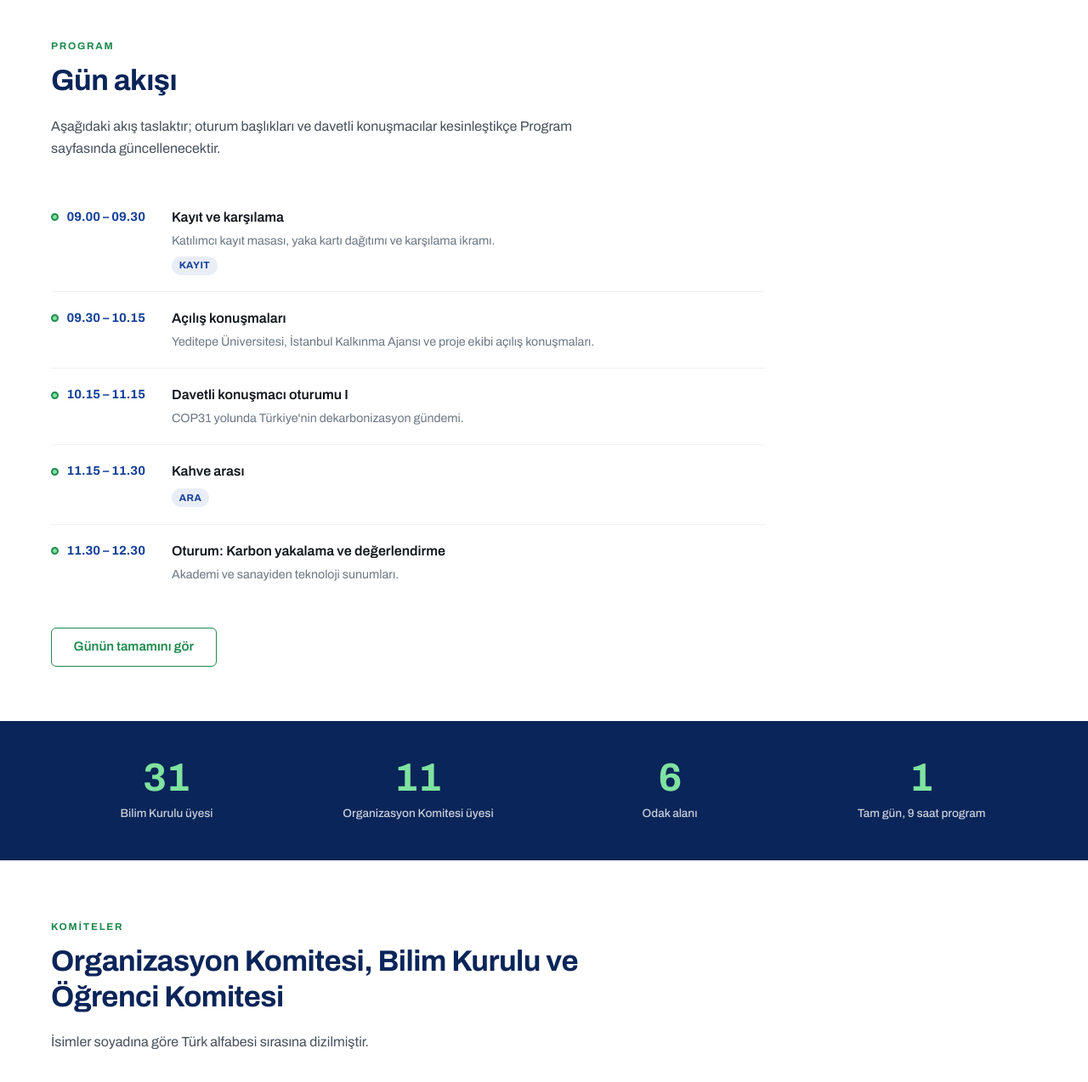
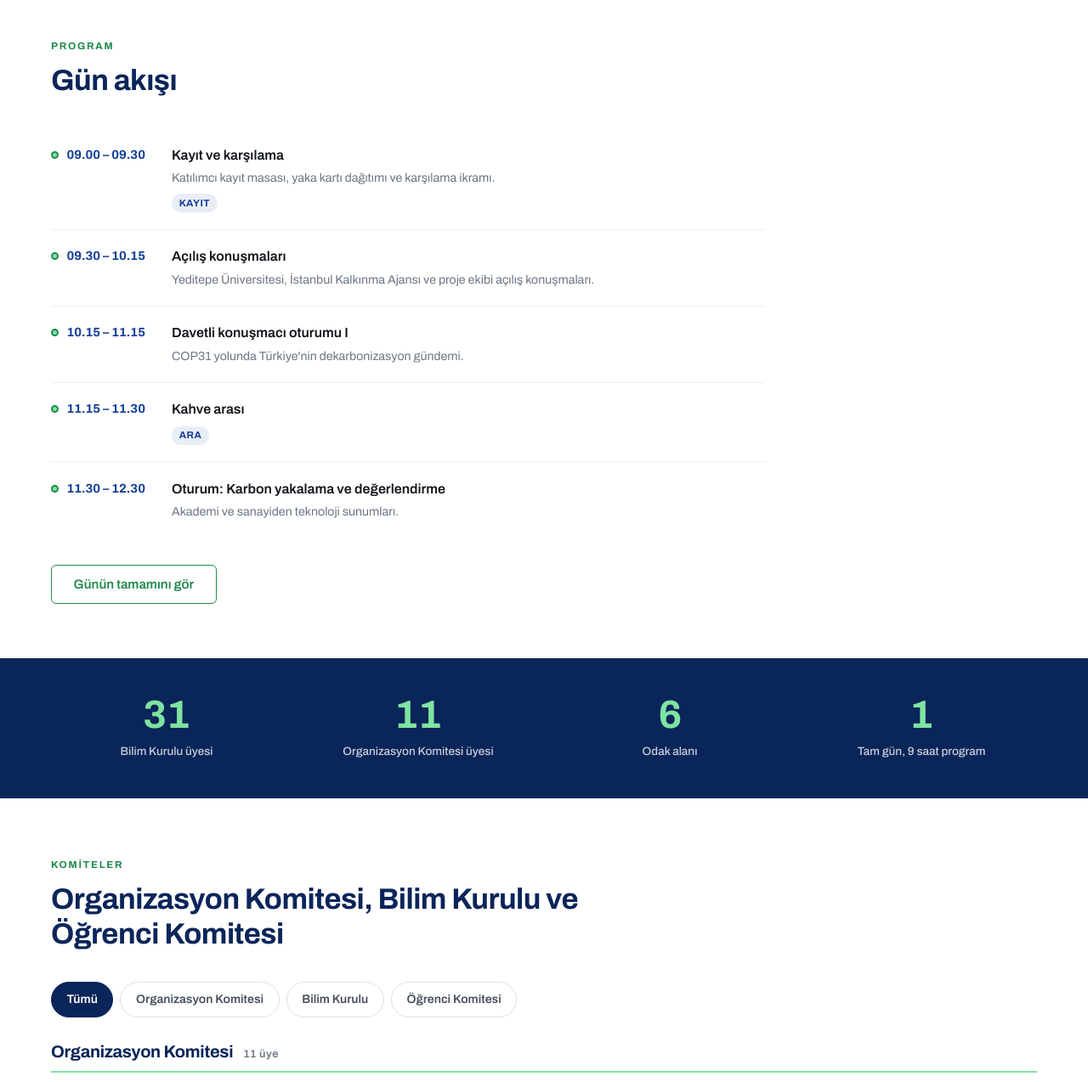
Before and after one commit to ahmetatakanokutannn/kydd2026, a plain HTML site: page index.html in a window 1280 px wide. Shown: the part 3860-5134 px from the top of the page at 85% size. Drawn offline with Linux system fonts and the light colour scheme.

Commit message:
Komite siralama notu ve program taslak aciklamasi kaldirildi

```diff
--- a/index.html
+++ b/index.html
@@ -242,8 +242,6 @@
       <div class="section__head">
         <span class="section-label">Program</span>
         <h2>Gün akışı</h2>
-        <p>Aşağıdaki akış taslaktır; oturum başlıkları ve davetli konuşmacılar
-          kesinleştikçe Program sayfasında güncellenecektir.</p>
       </div>
 
       <ul class="timeline" data-kydd="program-preview"></ul>
@@ -267,7 +265,6 @@
       <div class="section__head">
         <span class="section-label">Komiteler</span>
         <h2>Organizasyon Komitesi, Bilim Kurulu ve Öğrenci Komitesi</h2>
-        <p>İsimler soyadına göre Türk alfabesi sırasına dizilmiştir.</p>
       </div>
       <div data-kydd="committees"></div>
     </div>
```
Also changed, not shown: konusmacilar.html (+0 -1 lines).
